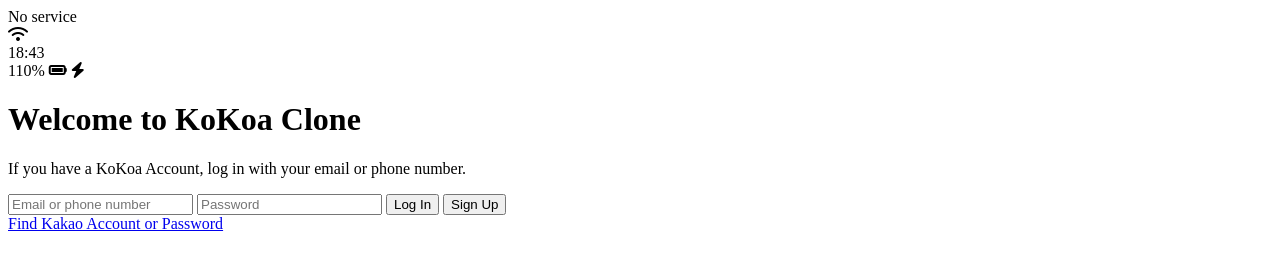
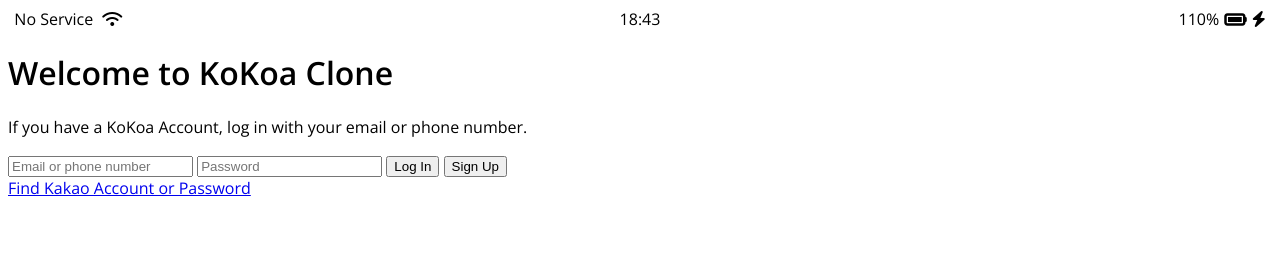
Before and after one commit to wkdwlgo/kokoa-clone-2020, a plain HTML site: page index.html in a window 1280 px wide. Drawn offline with nearby package versions, Linux system fonts and the light colour scheme.

Commit message:
Create_cssandupdate_html

```diff
--- /dev/null
+++ b/css/style.css
@@ -0,0 +1,27 @@
+@import url("https://fonts.googleapis.com/css2?family=Open+Sans:wght@400;600&display=swap");
+body{
+    font-family: "Open Sans", sans-serif;
+}
+.status-bar {
+    display: flex;
+    justify-content: center;
+  }
+  .status-bar__column {
+    width: 33%;
+  }
+  .status-bar__column:first-child span {
+    margin-right: 5px;
+  }
+  .status-bar__column:nth-child(2) {
+    display: flex;
+    justify-content: center;
+  }
+  .status-bar__column:last-child {
+    display: flex;
+    justify-content: flex-end;
+    align-items: center;
+  }
+
+  .status-bar__column .fa-battery-full {
+    margin: 0px 5px;
+  }
--- a/index.html
+++ b/index.html
@@ -1,6 +1,7 @@
 <!DOCTYPE html>
 <html lang="en">
 <head>
+    <link rel="stylesheet" href="css/style.css">
     <meta charset="UTF-8">
     <meta http-equiv="X-UA-Compatible" content="IE=edge">
     <meta name="viewport" content="width=device-width, initial-scale=1.0">
@@ -9,19 +10,19 @@
 </head>
 <body>
     <div class="status-bar">
-        <div class="status-bar__colum">
-        <span>No service</span>
-         </div>
-         <i class="fa-solid fa-wifi"></i>
-        <div class="status-bar__colum">
+      <div class="status-bar__column">
+        <span>No Service</span>
+        <i class="fas fa-wifi"></i>
+      </div>
+      <div class="status-bar__column">
         <span>18:43</span>
-        </div>
-        <div class="status-bar__colum">
-            <span>110%</span>
-            <i class="fa-solid fa-battery-full"></i>
-            <i class="fa-solid fa-bolt"></i>
-        </div>
-    </div>
+       </div>
+       <div class="status-bar__column">
+         <span>110%</span>
+         <i class="fas fa-battery-full fa-lg"></i>
+         <i class="fas fa-bolt"></i>
+       </div>
+     </div>
     <header class="welcome-header">
         <h1 class="welcome-header__title">Welcome to KoKoa Clone</h1>
         <p class="welcome-header__text">If you have a KoKoa Account, log in with your email or phone number.</p>
```
